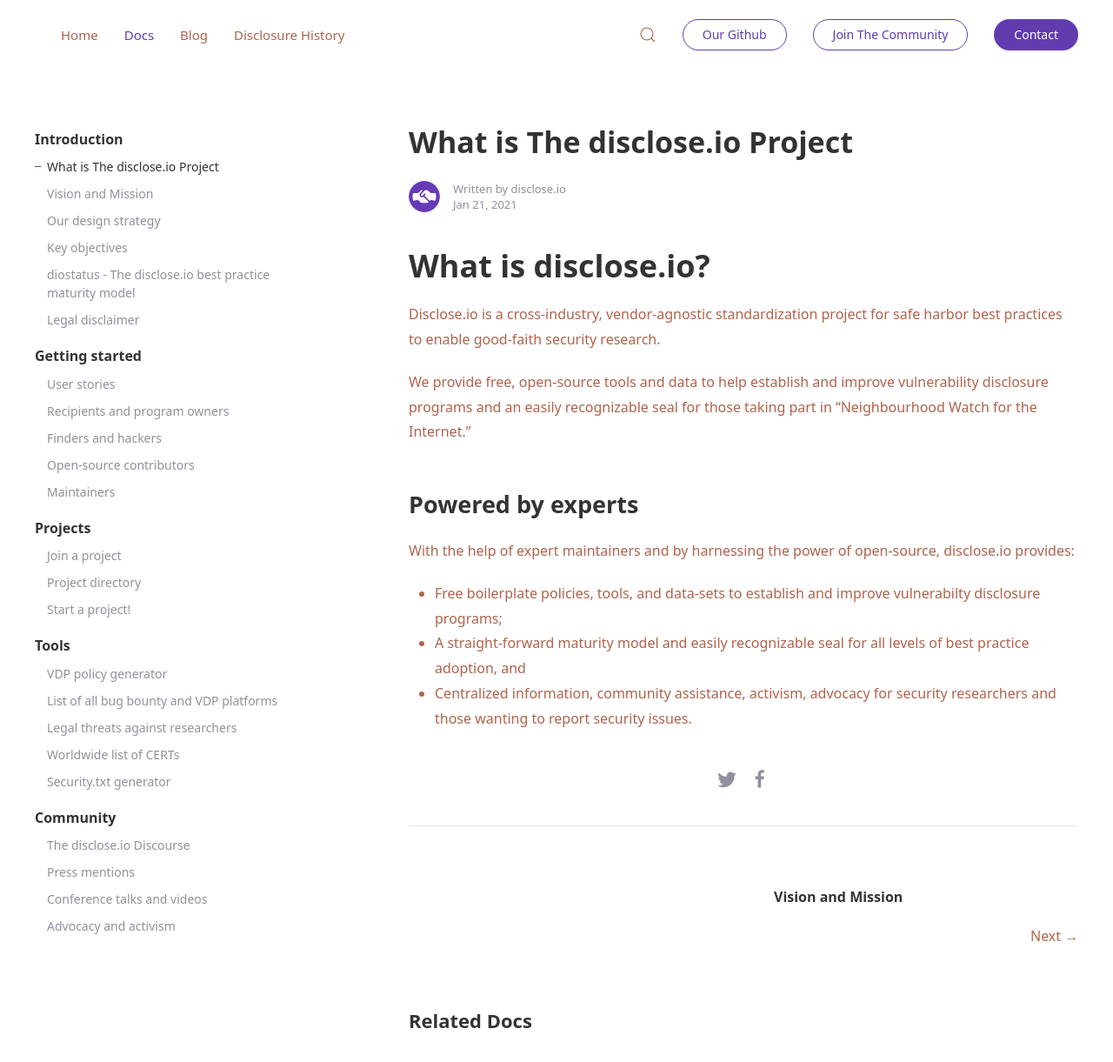
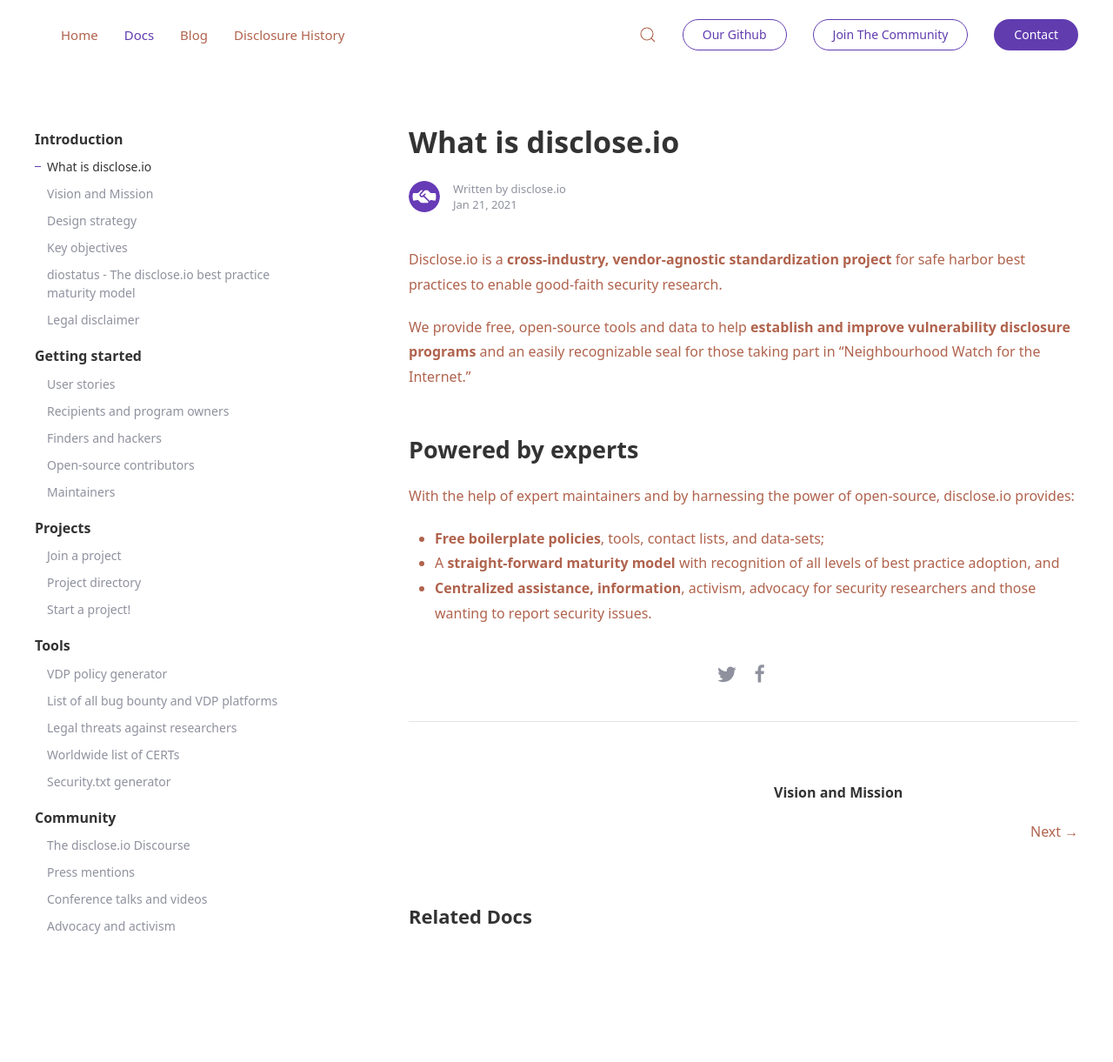
Before and after one commit to disclose/docs, a Jekyll site: the page built from docs/_docs/what-is-disclose.md, in a window 1280 px wide and 1389 px high. Shown: the top 1221 px of the window at 87% size. Built offline with Jekyll 4.4.1, drawn with Linux system fonts in a browser that asks for light colours; comment, search, counter and statistics services are not loaded.

```diff
--- a/docs/_docs/what-is-disclose.md
+++ b/docs/_docs/what-is-disclose.md
@@ -1,19 +1,17 @@
 ---
 layout: doc
-title: What is The disclose.io Project
+title: What is disclose.io
 categories: [Introduction]
 tags:
 ---
-# What is disclose.io?
+Disclose.io is a **cross-industry, vendor-agnostic standardization project** for safe harbor best practices to enable good-faith security research.
 
-Disclose.io is a cross-industry, vendor-agnostic standardization project for safe harbor best practices to enable good-faith security research.
-
-We provide free, open-source tools and data to help establish and improve vulnerability disclosure programs and an easily recognizable seal for those taking part in "Neighbourhood Watch for the Internet."
+We provide free, open-source tools and data to help **establish and improve vulnerability disclosure programs** and an easily recognizable seal for those taking part in "Neighbourhood Watch for the Internet."
 
 ## Powered by experts
 
 With the help of expert maintainers and by harnessing the power of open-source, disclose.io provides:
 
--   Free boilerplate policies, tools, and data-sets to establish and improve vulnerabilty disclosure programs;
--   A straight-forward maturity model and easily recognizable seal for all levels of best practice adoption, and
--   Centralized information, community assistance, activism, advocacy for security researchers and those wanting to report security issues.
+-   **Free boilerplate policies**, tools, contact lists, and data-sets;
+-   A **straight-forward maturity model** with recognition of all levels of best practice adoption, and
+-   **Centralized assistance, information**, activism, advocacy for security researchers and those wanting to report security issues.
```
Also changed, not shown: docs/_docs/design-strategy.md (+3 -3 lines), docs/_docs/diostatus.md (+15 -4 lines), docs/index.md (+1 -0 lines), docs/uploads/disclose-header.jpg (added).
